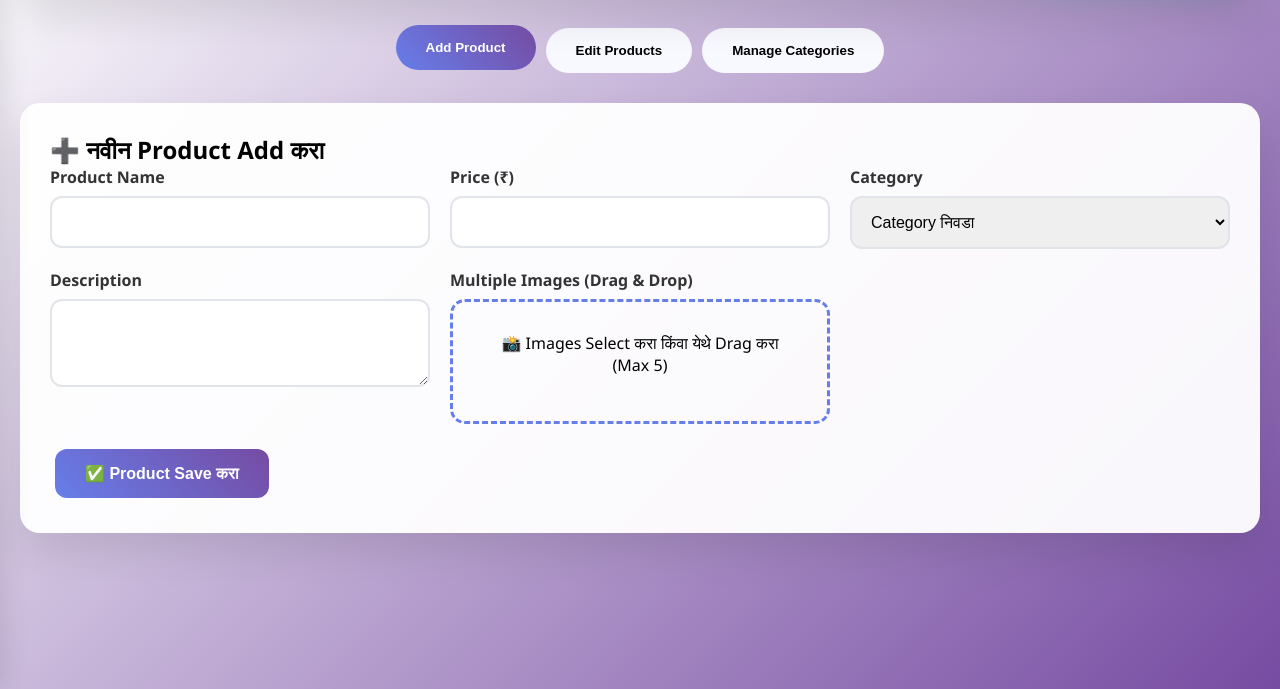
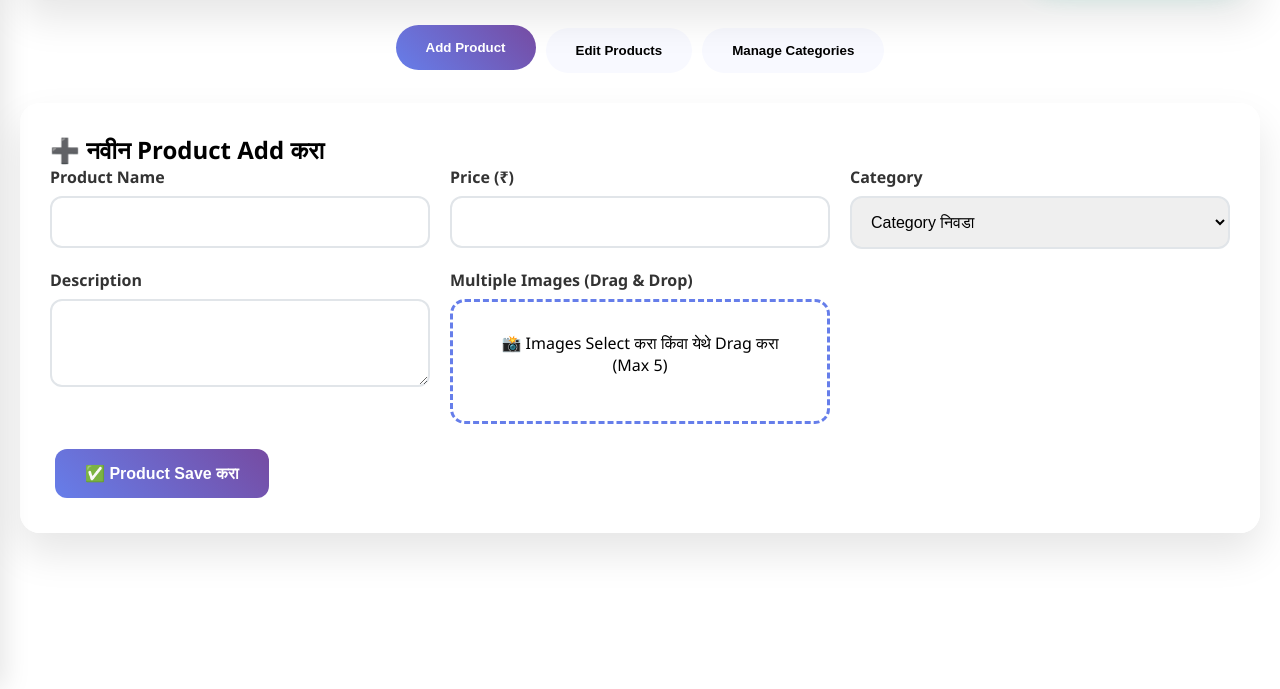
Before and after one commit to Utkarshd2308/kartiki-arts-studio-1, a plain HTML site: page admin.html in a window 1280 px wide. Shown: the part 111-800 px from the top of the page. Drawn offline with Linux system fonts and the light colour scheme.

Commit message:
Update admin.html

```diff
--- a/admin.html
+++ b/admin.html
@@ -5,7 +5,7 @@
     <meta name="viewport" content="width=device-width, initial-scale=1.0">
     <style>
         * { margin: 0; padding: 0; box-sizing: border-box; }
-        body { font-family: 'Segoe UI', sans-serif; background: linear-gradient(135deg, white 0%, #764ba2 100%); min-height: 100vh; }
+        body { font-family: 'Segoe UI', sans-serif; background: linear-gradient(#f2f2f2 100%); min-height: 100vh; }
 
         .container { max-width: 1400px; margin: 0 auto; padding: 20px; }
         .header { background: rgba(255,255,255,0.95); backdrop-filter: blur(10px); padding: 20px; border-radius: 20px; margin-bottom: 30px; box-shadow: 0 20px 40px rgba(0,0,0,0.1); display: flex; justify-content: space-between; align-items: center; flex-wrap: wrap; gap: 15px; }
```
